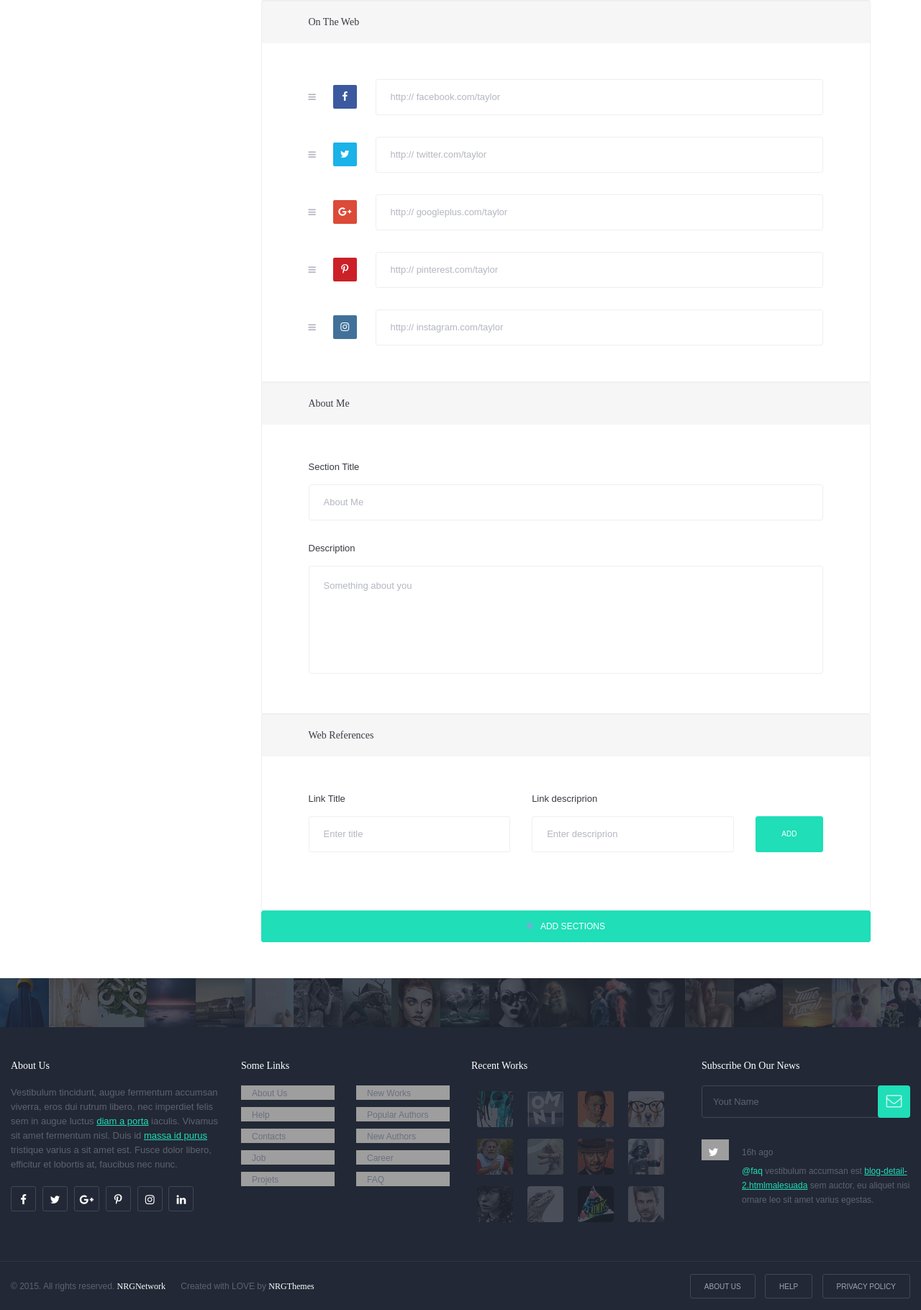
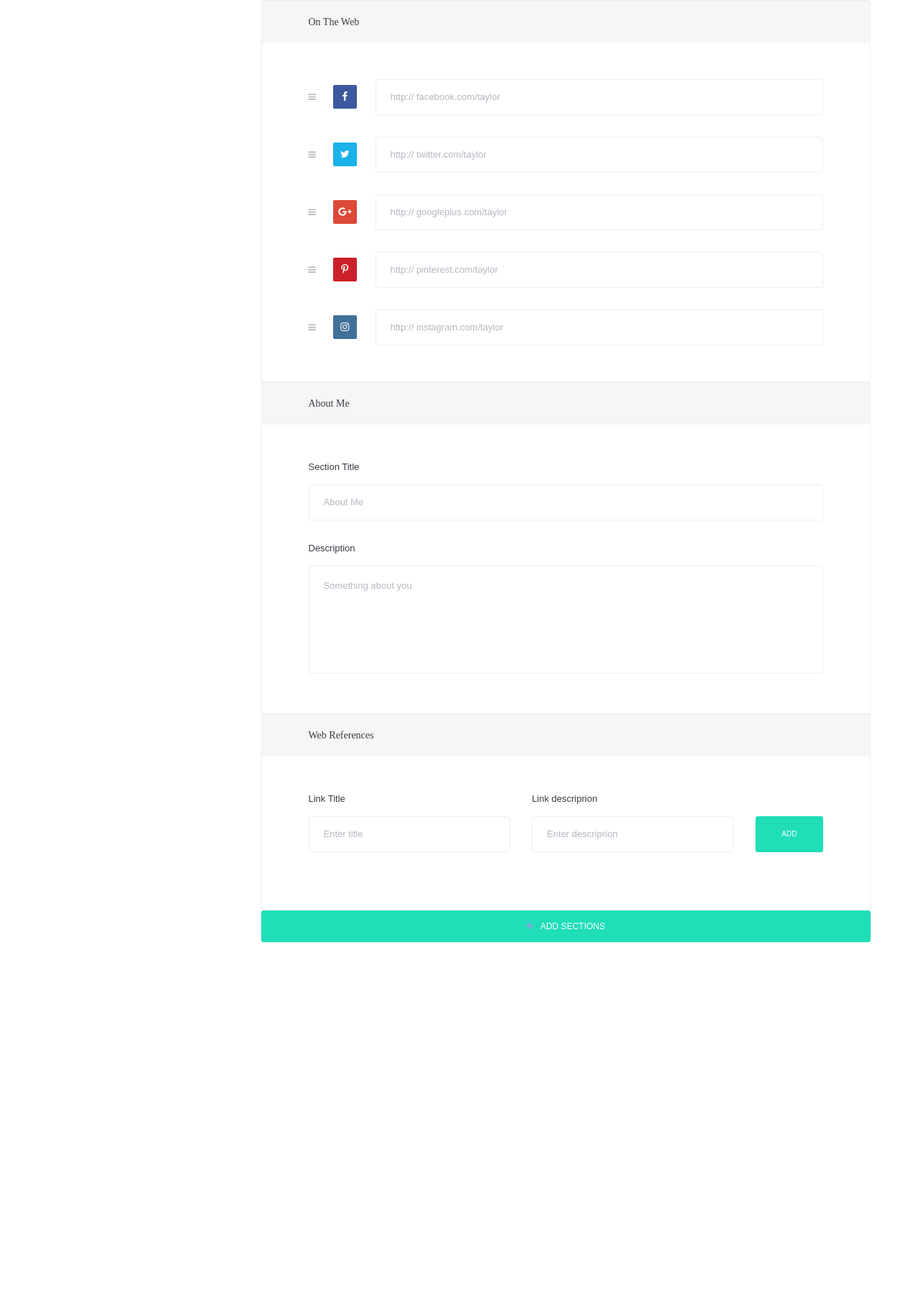
Before and after one commit to hadihaidar/The-doctors, a PHP site: page /the/author-edit.html in a window 1280 px wide. Shown: the part 1281-3101 px from the top of the page at 72% size. After the commit the page ends 2640 px from the top, so only its background shows below. Run offline with PHP 8.4, Linux system fonts and the light colour scheme; some libraries are stand-ins or nearby versions; some web fonts are replaced; grey boxes are pictures that could not be loaded.

Commit message:
started profile fixes

```diff
--- a/best temp ever/author-edit.html
+++ b/best temp ever/author-edit.html
@@ -42,7 +42,7 @@
 			<div class="row no_row row-header">
 <div class="brand-be">
 	<a href="index.php">
-		<img class="logo-c active be_logo" src="img/Doctors.png" style="width:121px;height:37px; alt=" logo">
+		<img class="logo-c active be_logo" src="img/Doctors.png" style="width:121px;height:37px;" alt=" logo">
 		<img class="logo-c  be_logo" src="img/Doctors.png" style="width:121px;height:37px;" alt="logo2">
 		<img class="logo-c  be_logo" src="img/Doctors.png" style="width:121px;height:37px;" alt="logo3">
 		<img class="logo-c  be_logo" src="img/Doctors.png" style="width:121px;height:37px;" alt="logo4">
@@ -311,233 +311,6 @@
 			</div>
 		</div>
 	</div>
-
-	<footer>
-		<div class="footer_slider">
-			<div class="swiper-container" data-autoplay="0" data-loop="1" data-speed="500" data-center="0" data-slides-per-view="responsive" data-xs-slides="4" data-sm-slides="8" data-md-slides="14" data-lg-slides="19" data-add-slides="19">
-	            <div class="swiper-wrapper">
-	            	<div class="swiper-slide active" data-val="0">
-
-						<a href="gallery.html">				<img class="img-responsive img-full" src="img/f1.jpg" alt="">
-	            	 </a></div>
-	            	<div class="swiper-slide" data-val="1">
-						<a href="gallery.html">
-
-	            		 	 <img class="img-responsive img-full" src="img/f2.jpg" alt="">
-	            	 </a></div>
-	            	<div class="swiper-slide" data-val="2">
-						<a href="gallery.html">
-
-	            		 	 <img class="img-responsive img-full" src="img/f3.jpg" alt="">
-	            	 </a></div>
-	            	<div class="swiper-slide" data-val="3">
-						<a href="gallery.html">
-
-	            		 	 <img class="img-responsive img-full" src="img/f4.jpg" alt="">
-	            	 </a></div>
-	            	<div class="swiper-slide" data-val="4">
-						<a href="gallery.html">
-
-	            		 	 <img class="img-responsive img-full" src="img/f5.jpg" alt="">
-	            	 </a></div>
-	            	<div class="swiper-slide" data-val="5">
-						<a href="gallery.html">
-
-	            		 	 <img class="img-responsive img-full" src="img/f6.jpg" alt="">
-	            	 </a></div>
-	            	<div class="swiper-slide" data-val="6">
-						<a href="gallery.html">
-
-	            		 	 <img class="img-responsive img-full" src="img/f7.jpg" alt="">
-	            	 </a></div>
-	            	<div class="swiper-slide" data-val="7">
-						<a href="gallery.html">
-
-	            		 	 <img class="img-responsive img-full" src="img/f8.jpg" alt="">
-	            	 </a></div>
-	            	<div class="swiper-slide" data-val="8">
-						<a href="gallery.html">
-
-	            		 	 <img class="img-responsive img-full" src="img/f9.jpg" alt="">
-	            	 </a></div>
-	            	<div class="swiper-slide" data-val="9">
-						<a href="gallery.html">
-
-	            		 	 <img class="img-responsive img-full" src="img/f10.jpg" alt="">
-	            	 </a></div>
-	            	<div class="swiper-slide" data-val="10">
-						<a href="gallery.html">
-
-	            		 	 <img class="img-responsive img-full" src="img/f11.jpg" alt="">
-	            	 </a></div>
-	            	<div class="swiper-slide" data-val="11">
-						<a href="gallery.html">
-
-	            		 	 <img class="img-responsive img-full" src="img/f12.jpg" alt="">
-	            	 </a></div>
-	            	<div class="swiper-slide" data-val="12">
-						<a href="gallery.html">
-
-	            		 	 <img class="img-responsive img-full" src="img/f13.jpg" alt="">
-	            	 </a></div>
-	            	<div class="swiper-slide" data-val="13">
-						<a href="gallery.html">
-
-	            		 	 <img class="img-responsive img-full" src="img/f14.jpg" alt="">
-	            	 </a></div>
-	            	<div class="swiper-slide" data-val="14">
-						<a href="gallery.html">
-
-	            		 	 <img class="img-responsive img-full" src="img/f15.jpg" alt="">
-	            	 </a></div>
-	            	<div class="swiper-slide" data-val="15">
-						<a href="gallery.html">
-
-	            		 	 <img class="img-responsive img-full" src="img/f16.jpg" alt="">
-	            	 </a></div>
-	            	<div class="swiper-slide" data-val="16">
-						<a href="gallery.html">
-
-	            		 	 <img class="img-responsive img-full" src="img/f17.jpg" alt="">
-	            	 </a></div>
-	            	<div class="swiper-slide" data-val="17">
-						<a href="gallery.html">
-
-	            		 	 <img class="img-responsive img-full" src="img/f18.jpg" alt="">
-	            	 </a></div>
-	            	<div class="swiper-slide" data-val="18">
-						<a href="gallery.html">
-
-	            		 	 <img class="img-responsive img-full" src="img/f19.jpg" alt="">
-	            	 </a></div>
-	            	<div class="swiper-slide" data-val="19">
-						<a href="gallery.html">
-
-	            		 	 <img class="img-responsive img-full" src="img/f1.jpg" alt="">
-	            	 </a></div>
-	            	<div class="swiper-slide" data-val="20">
-						<a href="gallery.html">
-
-	            		 	 <img class="img-responsive img-full" src="img/f2.jpg" alt="">
-	            	 </a></div>
-	            	<div class="swiper-slide" data-val="21">
-						<a href="gallery.html">
-
-	            		 	 <img class="img-responsive img-full" src="img/f3.jpg" alt="">
-	            	 </a></div>
-	            	<div class="swiper-slide" data-val="22">
-						<a href="gallery.html">
-
-	            		 	 <img class="img-responsive img-full" src="img/f4.jpg" alt="">
-	            	 </a></div>
-	            	<div class="swiper-slide" data-val="23">
-						<a href="gallery.html">
-
-	            		 	 <img class="img-responsive img-full" src="img/f5.jpg" alt="">
-	            	 </a></div>
-	            </div>
-	            <div class="pagination hidden"></div>
-	        </div>
-        </div>
-		<div class="footer-main">
-			<div class="container-fluid custom-container">
-				<div class="row">
-					<div class="col-md-3 col-xl-4">
-						<div class="footer-block">
-							<h1 class="footer-title">About Us</h1>
-							<p>Vestibulum tincidunt, augue fermentum accumsan viverra, eros dui rutrum libero, nec imperdiet felis sem in augue luctus <a href="blog-detail-2.html">diam a porta</a> iaculis. Vivamus sit amet fermentum nisl. Duis id <a href="blog-detail-2.html">massa id purus</a> tristique varius a sit amet est. Fusce dolor libero, efficitur et lobortis at, faucibus nec nunc.</p>
-							<ul class="soc_buttons">
-								<li><a href=""><i class="fa fa-facebook"></i></a></li>
-								<li><a href=""><i class="fa fa-twitter"></i></a></li>
-								<li><a href=""><i class="fa fa-google-plus"></i></a></li>
-								<li><a href=""><i class="fa fa-pinterest-p"></i></a></li>
-								<li><a href=""><i class="fa fa-instagram"></i></a></li>
-								<li><a href=""><i class="fa fa-linkedin"></i></a></li>
-							</ul>
-						</div>
-					</div>
-					<div class="col-md-3 col-xl-2">
-						<div class="footer-block">
-							<h1 class="footer-title">Some Links</h1>
-							<div class="row footer-list-footer">
-							<div class="col-md-6">
-							<ul class="link-list">
-								<li><a href="about-us.html">About Us</a></li>
-								<li><a href="contact-us.html">Help</a></li>
-								<li><a href="contact-us.html">Contacts</a></li>
-								<li><a href="activity.html">Job</a></li>
-								<li><a href="activity.html">Projets</a></li>
-							</ul></div>
-							<div class="col-md-6">
-							<ul class="link-list">
-								<li><a href="activity.html">New Works</a></li>
-								<li><a href="author.html">Popular Authors</a></li>
-								<li><a href="author.html">New Authors</a></li>
-								<li><a href="people.html">Career</a></li>
-								<li><a href="faq">FAQ</a></li>
-							</ul>
-							</div>
-							</div>
-						</div>
-					</div>
-					<div class="col-md-3 galerry">
-						<div class="footer-block">
-							<h1 class="footer-title">Recent Works</h1>
-							<a href="page2.html"><img src="img/g1.jpg" alt=""></a>
-							<a href="page2.html"><img src="img/g2.jpg" alt=""></a>
-							<a href="page2.html"><img src="img/g3.jpg" alt=""></a>
-							<a href="page2.html"><img src="img/g4.jpg" alt=""></a>
-							<a href="page2.html"><img src="img/g5.jpg" alt=""></a>
-							<a href="page2.html"><img src="img/g6.jpg" alt=""></a>
-							<a href="page2.html"><img src="img/g7.jpg" alt=""></a>
-							<a href="page2.html"><img src="img/g8.jpg" alt=""></a>
-							<a href="page2.html"><img src="img/g9.jpg" alt=""></a>
-							<a href="page2.html"><img src="img/g10.jpg" alt=""></a>
-							<a href="page2.html"><img src="img/g11.jpg" alt=""></a>
-							<a href="page2.html"><img src="img/g12.jpg" alt=""></a>
-						</div>
-					</div>
-					<div class="col-md-3">
-						<div class="footer-block">
-							<h1 class="footer-title">Subscribe On Our News</h1>
-							<form action="./" class="subscribe-form">
-								<input type="text" placeholder="Yout Name" required>
-								<div class="submit-block">
-									<i class="fa fa-envelope-o"></i>
-									<input type="submit" value="">
-								</div>
-							</form>
-							<div class="soc-activity">
-								<div class="soc_ico_triangle">
-									<i class="fa fa-twitter"></i>
-								</div>
-								<div class="message-soc">
-									<div class="date">16h ago</div>
-									<a href="blog-detail-2.html" class="account">@faq</a> vestibulum accumsan est <a href="blog-detail-2.html" class="heshtag">blog-detail-2.htmlmalesuada</a> sem auctor, eu aliquet nisi ornare leo sit amet varius egestas.
-								</div>
-							</div>
-						</div>
-					</div>
-				</div>
-			</div>
-		</div>
-		<div class="footer-bottom">
-			<div class="container-fluid custom-container">
-				<div class="col-md-12 footer-end clearfix">
-					<div class="left">
-						<span class="copy">© 2015. All rights reserved. <span class="white"><a href="blog-detail-2.html"> NRGNetwork</a></span></span>
-						<span class="created">Created with LOVE by <span class="white"><a href="blog-detail-2.html"> NRGThemes</a></span></span>
-					</div>
-					<div class="right">
-						<a class="btn color-7 size-2 hover-9">About Us</a>
-						<a class="btn color-7 size-2 hover-9">Help</a>
-						<a class="btn color-7 size-2 hover-9">Privacy Policy</a>
-					</div>
-				</div>
-			</div>
-		</div>
-	</footer>
-
 	<div class="be-fixed-filter"></div>
 
 	<div class="large-popup login">
--- a/best temp ever/login.php
+++ b/best temp ever/login.php
@@ -1,7 +1,7 @@
 <?php
 session_start();
 if (isset($_POST['login'])) {
-    $db = new PDO("mysql:dbname=thedoctors", "root", "");
+    $db = new PDO("mysql:port=3302;dbname=thedoctors", "root", "");
     $query = $db->query("SELECT * FROM user");
     $COUNT = 0;
     foreach ($query as $row) {
```
Also changed, not shown: best temp ever/author-login.html (+1 -228 lines).
